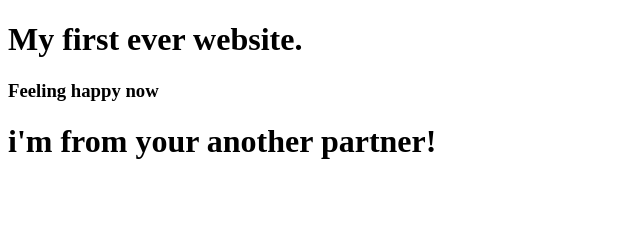
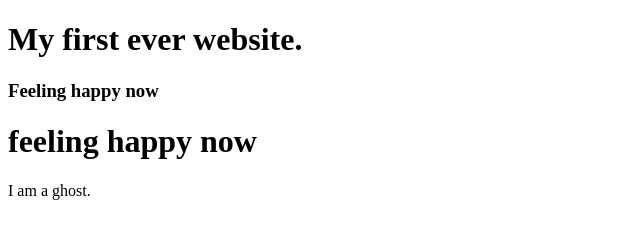
Before and after one commit to SaddamHossainRepo/my-first-website, a plain HTML site: page index.html in a window 1280 px wide. Shown: the whole page, without its empty margins (0-640 px from the left). Drawn offline with Linux system fonts and the light colour scheme.

Commit message:
ghost hunting

```diff
--- a/index.html
+++ b/index.html
@@ -9,6 +9,7 @@
 <body>
     <h1>My first ever website.</h1>
     <h3>Feeling happy now</h3>
-    <h1>i'm from your another partner!</h1>
+    <h1>feeling happy now</h1>
+    <p>I am a ghost.</p>
 </body>
 </html>
```
